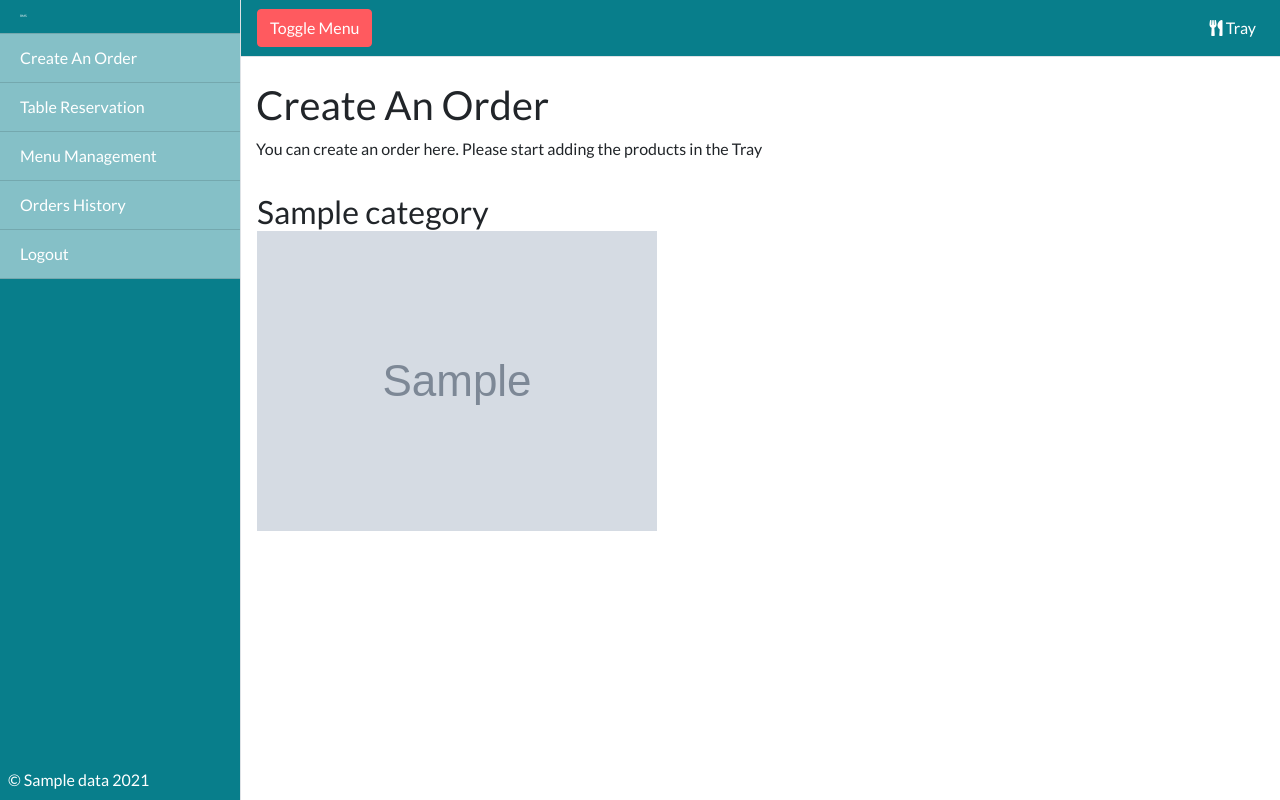
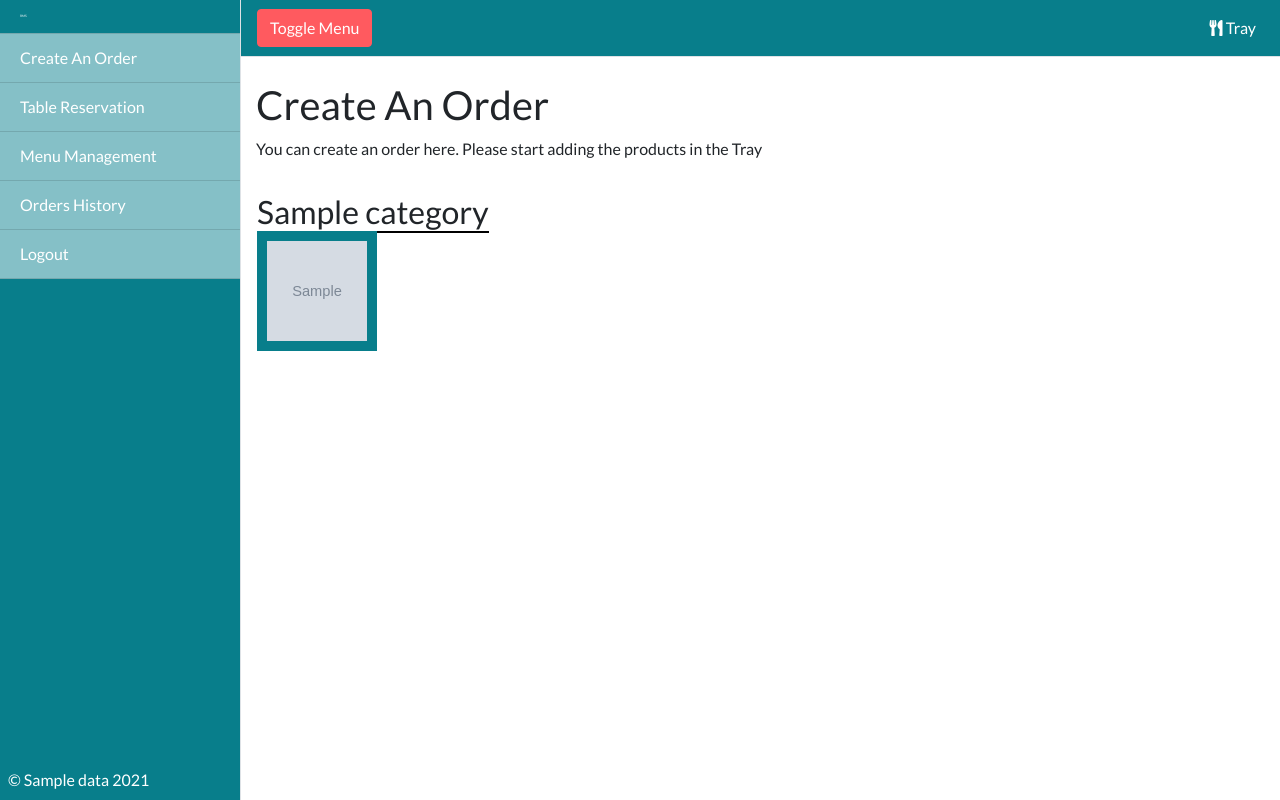
Before and after one commit to riteshsharma18/restaurant-app, a Flask app: template templates/private/dashboard.html in a window 1280 px wide. Run offline with Flask 2, Linux system fonts and the light colour scheme; the template is opened without the code that fills it: most values are stand-ins (such as "Sample title", 1, 10 or a date in 2020); grey boxes marked "Sample" are stand-in pictures; some libraries are stand-ins or nearby versions.

Commit message:
updated the css for showing products on dashboard

```diff
--- a/templates/private/dashboard.html
+++ b/templates/private/dashboard.html
@@ -6,9 +6,20 @@
     <style>
         .image-holder
         {
-            width:200px;
-            height:200px;
+            width:120px;
+            height:120px;
+            overflow:hidden;
+            display:flex;
+            background:var(--primary);
+            align-items:center;
+            justify-content:center;
         }
+        .image-holder img
+        {
+            width:100px;
+            height:100px;
+        }
+
     </style>
 </head>
 <body>
@@ -35,7 +46,7 @@
                            <div class="col-2 col-md-2 col-lg-3">
                               <div class="image-holder">
 
-                                    <img src="../../images/{{product.image}}">
+                                    <img src="{{url_for('static', filename=product.image)}}">
                               </div>
                           </div>
                           {%endfor%}
```
Also changed, not shown: static/36d27d36-eac6-4e1f-ae23-af84c920bc4a.jpg (added).
